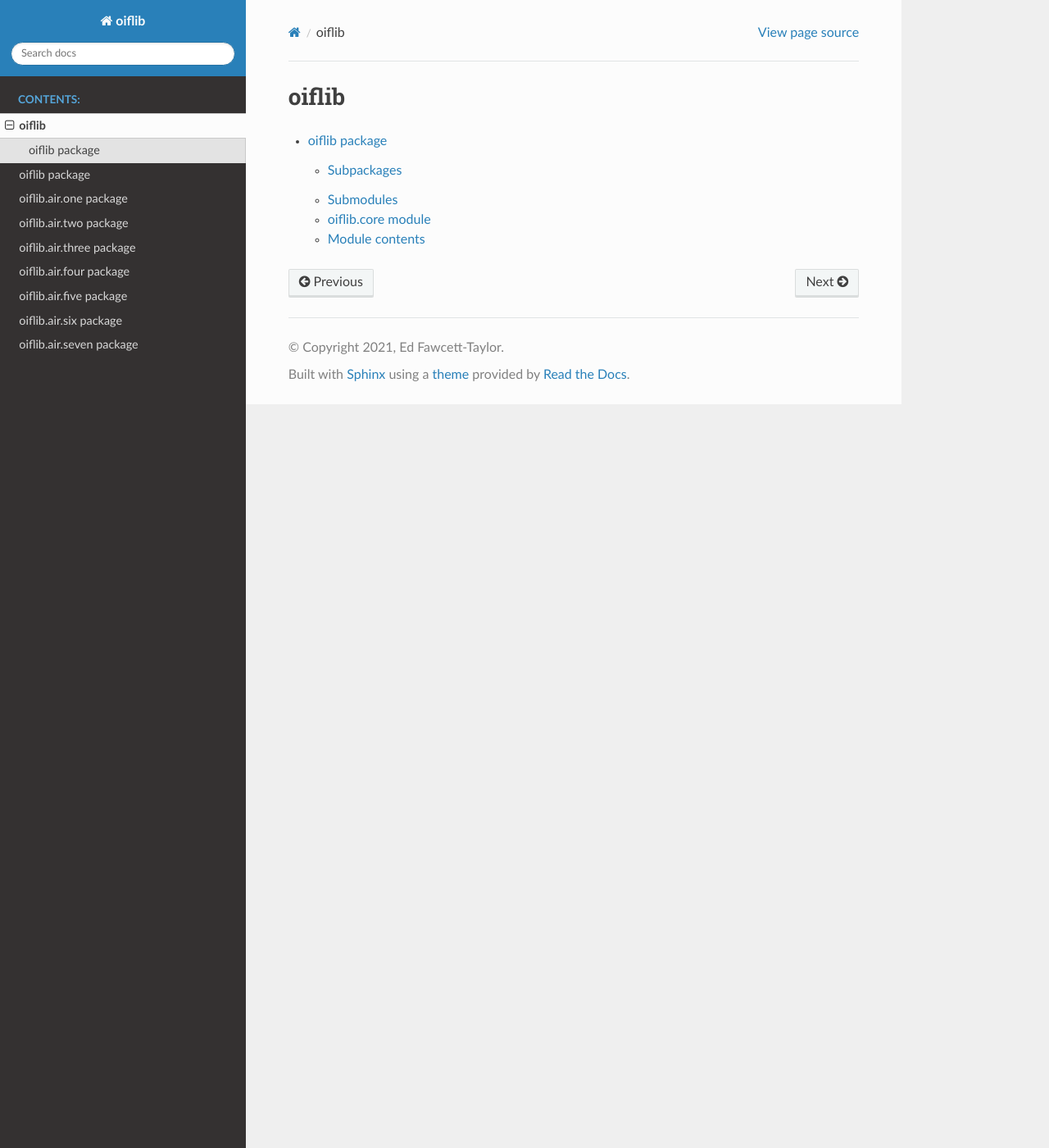
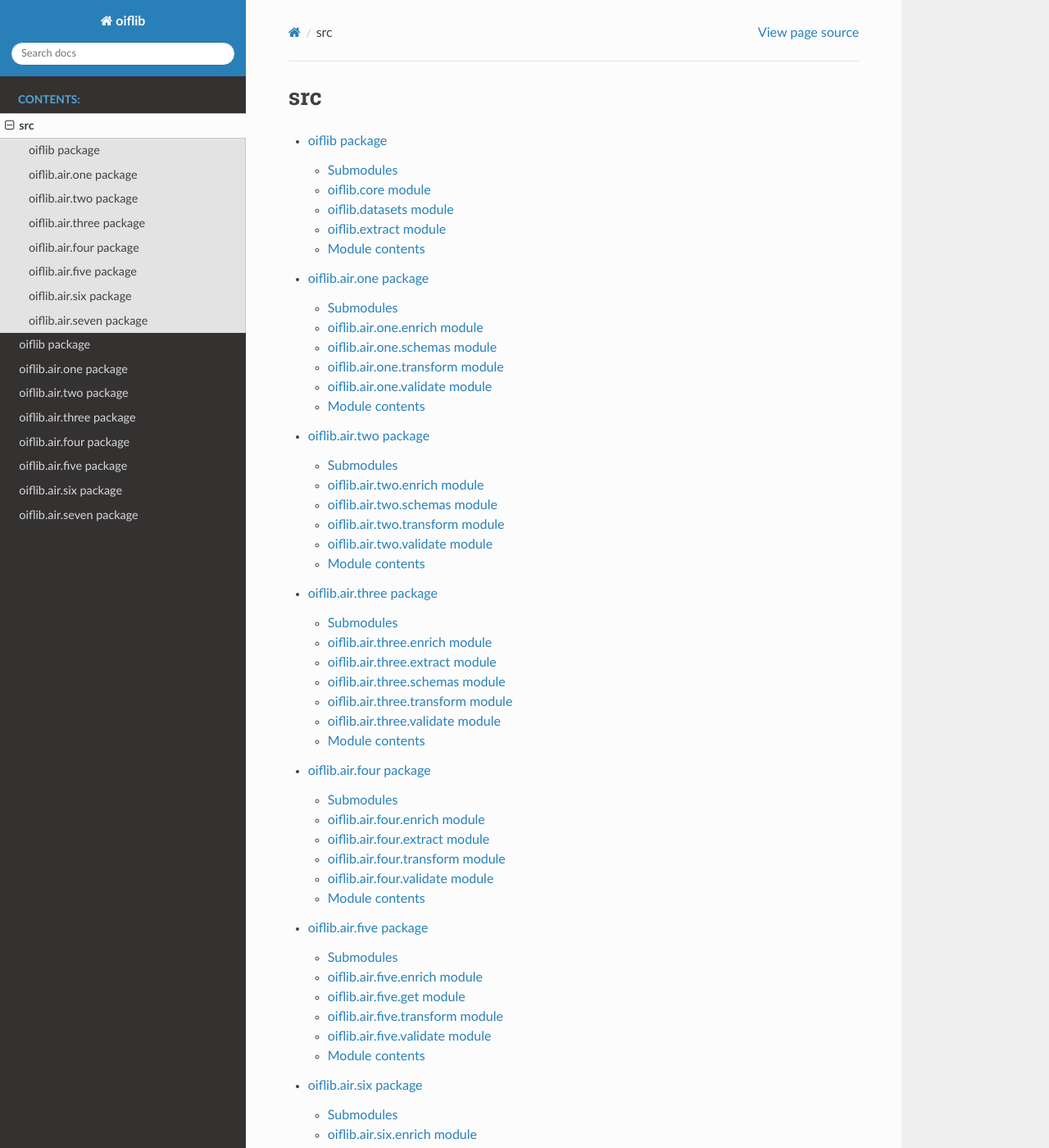
Before and after one commit to Defra-Data-Science-Centre-of-Excellence/oiflib, a Sphinx documentation site: the page built from docs/source/modules.rst, in a window 1280 px wide and 1400 px high. Shown: the whole window at 82% size. Built offline with Sphinx 7.4.7 and the Read the Docs theme 2.0.0, drawn with Linux system fonts in a browser that asks for light colours; pages that are not in the unit, such as notebooks, are missing from menus; some of the changed text lies outside the part shown.

Commit message:
try something else

```diff
--- a/docs/source/modules.rst
+++ b/docs/source/modules.rst
@@ -1,7 +1,14 @@
-oiflib
-======
+src
+===
 
 .. toctree::
    :maxdepth: 4
 
    oiflib
+   oiflib.air.one
+   oiflib.air.two
+   oiflib.air.three
+   oiflib.air.four
+   oiflib.air.five
+   oiflib.air.six
+   oiflib.air.seven
--- a/docs/source/oiflib.rst
+++ b/docs/source/oiflib.rst
@@ -1,13 +1,5 @@
 oiflib package
 ==============
-
-Subpackages
------------
-
-.. toctree::
-   :maxdepth: 4
-
-   oiflib.air
 
 Submodules
 ----------
@@ -20,6 +12,22 @@ oiflib.core module
    :undoc-members:
    :show-inheritance:
 
+oiflib.datasets module
+----------------------
+
+.. automodule:: oiflib.datasets
+   :members:
+   :undoc-members:
+   :show-inheritance:
+
+oiflib.extract module
+---------------------
+
+.. automodule:: oiflib.extract
+   :members:
+   :undoc-members:
+   :show-inheritance:
+
 Module contents
 ---------------
 
```
